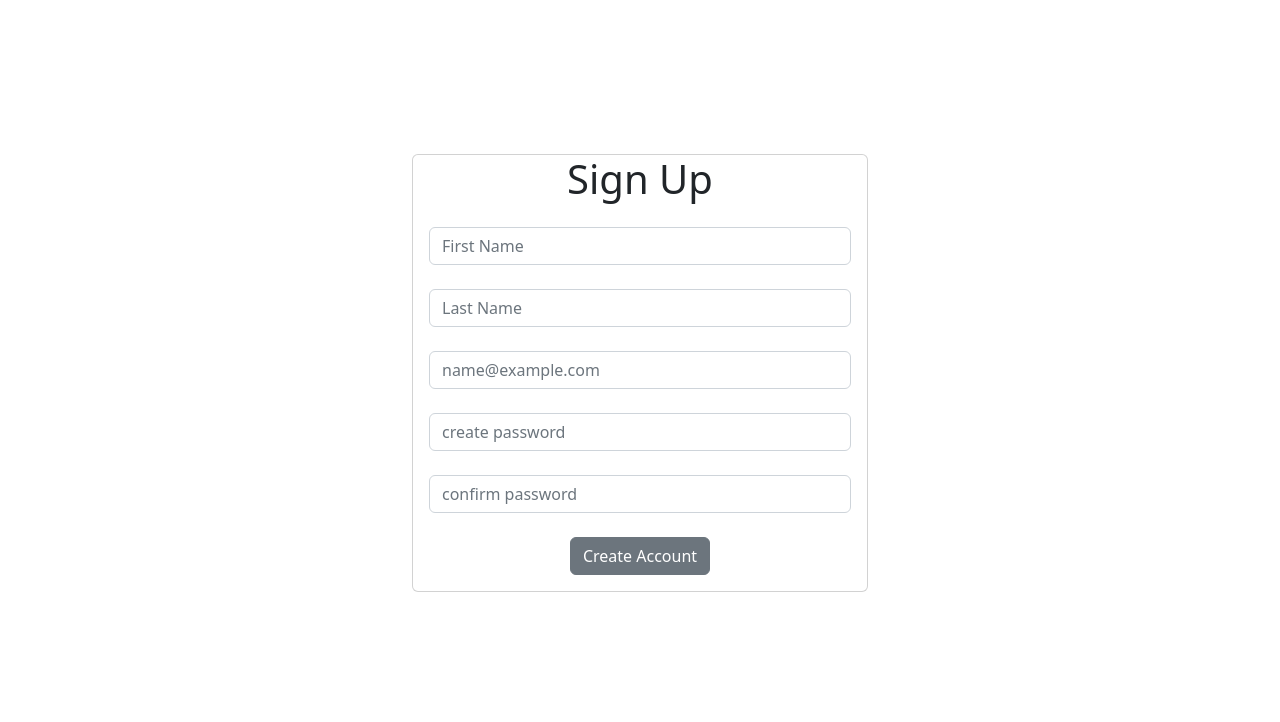
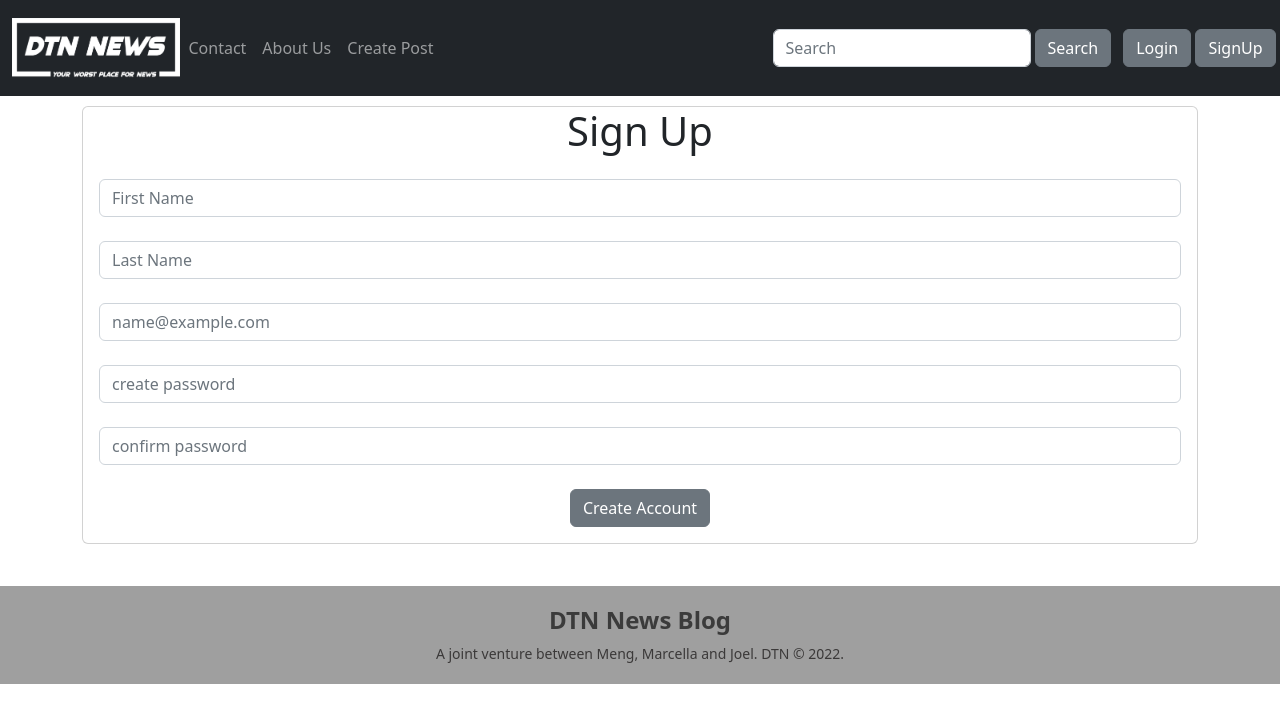
Before and after one commit to curlerhaus/DTNS_News_Blog, a React (Create React App) app in the folder client/: page /Signup in a window 1280 px wide. Shown: the top 722 px of the page. Built offline with nearby package versions, Linux system fonts and the light colour scheme.

Commit message:
updated login and signup pages

```diff
--- a/client/src/components/login.js
+++ b/client/src/components/login.js
@@ -1,65 +1,58 @@
-import React, { useState } from 'react'
-import { useNavigate } from "react-router-dom"
+import React, { useState } from "react";
+import { useNavigate } from "react-router-dom";
 
+import Container from "react-bootstrap/Container";
+import Card from "react-bootstrap/Card";
+import Form from "react-bootstrap/Form";
+import Button from "react-bootstrap/Button";
 
-import Container from 'react-bootstrap/Container';
-import Card from 'react-bootstrap/Card';
-import Form from 'react-bootstrap/Form';
-import Button from 'react-bootstrap/Button';
-
-
-
-
-import './login.css'
-
+import "./login.css";
+import Topnavbar from "./topnavbar";
+import Footer from "./footer";
 
 function Login() {
-
-    const [email, setEmail] = useState('')
-    const [password, setPassword] = useState('')
-    const navigate = useNavigate()
+  const [email, setEmail] = useState("");
+  const [password, setPassword] = useState("");
+  const navigate = useNavigate();
 
   const handleLogin = async () => {
     console.log("email,password", email, password);
     let result = await fetch("http://localhost:5000/login", {
-            method: 'post',
+      method: "post",
       body: JSON.stringify({ email, password }),
       headers: {
-                'Content-Type': 'application/json'
-            }
+        "Content-Type": "application/json",
+      },
     });
     result = await result.json();
-        console.log(result)
+    console.log(result);
     if (result.name) {
       localStorage.setItem("user", JSON.stringify(result));
-            navigate("/home")
+      navigate("/home");
     } else {
-            alert("Your database do not exist!")
+      alert("Your database do not exist!");
     }
-    }
+  };
 
   // Handling the email to login
   const handleEmail = (e) => {
     setEmail(e.target.value);
-
   };
 
   // Handling the password to login
   const handlePassword = (e) => {
     setPassword(e.target.value);
-
   };
 
   return (
-        <div className='login'>
-            <Container style={{ width: '30rem' }}>
-                <Card style={{ top: '9rem' }}>
+    <div className="login">
+      <Topnavbar />
+      <Container className="mb-3">
+        <Card className="mb-3">
           <h3>Log into DTNS News Blog</h3>
-                    <Card.Body >
+          <Card.Body>
             <Form>
-
               <Form.Control
-
                 type="text"
                 placeholder="name@example.com"
                 id="email"
@@ -78,15 +71,17 @@ function Login() {
                 onChange={handlePassword}
               />
               <br />
-                            <Button variant="secondary" onClick={handleLogin} > LOG IN</Button >
-
+              <Button variant="secondary" onClick={handleLogin}>
+                {" "}
+                LOG IN
+              </Button>
             </Form>
           </Card.Body>
         </Card>
       </Container>
-
-        </div >
-    )
+      <Footer />
+    </div>
+  );
 }
 
-export default Login
+export default Login;
--- a/client/src/components/signUp.js
+++ b/client/src/components/signUp.js
@@ -1,94 +1,71 @@
-
-import React, { useState } from 'react'
+import React, { useState } from "react";
 import { useNavigate } from "react-router-dom";
 
+import Container from "react-bootstrap/Container";
+import Card from "react-bootstrap/Card";
+import Form from "react-bootstrap/Form";
+import Button from "react-bootstrap/Button";
 
-import Container from 'react-bootstrap/Container';
-import Card from 'react-bootstrap/Card';
-import Form from 'react-bootstrap/Form';
-import Button from 'react-bootstrap/Button';
-
-import './signup.css'
-
-
+import "./signup.css";
+import Topnavbar from "./topnavbar";
+import Footer from "./footer";
 
 export default function SignUp() {
-
-
-
   //State for Registration
-    const [firstName, setFirstName] = useState('')
-    const [lastName, setLastName] = useState('')
-    const [email, setEmail] = useState('')
-    const [password, setPassword] = useState('')
-    const [password2, setPassword2] = useState('')
+  const [firstName, setFirstName] = useState("");
+  const [lastName, setLastName] = useState("");
+  const [email, setEmail] = useState("");
+  const [password, setPassword] = useState("");
+  const [password2, setPassword2] = useState("");
   const navigate = useNavigate();
-
-
-
 
   const collectData = async () => {
     console.log(firstName, lastName, email, password, password2);
-        let result = await fetch("http://localhost:5000/signup", {
-            method: 'post',
+    let result = await fetch("http://localhost:5001/signup", {
+      method: "post",
       body: JSON.stringify({ firstName, lastName, email, password, password2 }),
       headers: {
-                'Content-Type': 'application/json'
-            }
+        "Content-Type": "application/json",
+      },
     });
     result = await result.json();
     console.log(result);
     localStorage.setItem("user", JSON.stringify(result));
-        navigate('/login')
-
-    }
-
-
-
-
-
+    navigate("/login");
+  };
 
   // Handling the first change
   const handleFirstName = (e) => {
     setFirstName(e.target.value);
-
   };
 
   // Handling the last change
   const handleLastName = (e) => {
     setLastName(e.target.value);
-
   };
-
-
 
   // Handling the email change
   const handleEmail = (e) => {
     setEmail(e.target.value);
-
   };
 
   // Handling the password change
   const handlePassword = (e) => {
     setPassword(e.target.value);
-
   };
 
   // Handling the password2 confirm
   const handlePassword2 = (e) => {
-        setPassword2(e.target.value)
-
+    setPassword2(e.target.value);
   };
 
-
-
-
   return (
-        <div className='sign'>
-            <Container style={{ width: '30rem' }}>
-                <Card style={{ top: '9rem' }}>
+    <div className="sign">
+      <Topnavbar />
+      <Container className="mb-3">
+        <Card className="mb-3">
           <h1>Sign Up</h1>
-                    <Card.Body >
+          <Card.Body>
             <Form>
               <Form.Control
                 type="text"
@@ -105,7 +82,8 @@ export default function SignUp() {
                 id="name"
                 name="lastName"
                 value={lastName}
-                                onChange={handleLastName} />
+                onChange={handleLastName}
+              />
               <br />
               <Form.Control
                 type="text"
@@ -113,7 +91,8 @@ export default function SignUp() {
                 id="email"
                 name="email"
                 value={email}
-                                onChange={handleEmail} />
+                onChange={handleEmail}
+              />
               <br />
               <Form.Control
                 type="text"
@@ -121,7 +100,8 @@ export default function SignUp() {
                 id="password"
                 name="password"
                 value={password}
-                                onChange={handlePassword} />
+                onChange={handlePassword}
+              />
               <br />
               <Form.Control
                 type="text"
@@ -129,13 +109,17 @@ export default function SignUp() {
                 id="password2"
                 name="password2"
                 value={password2}
-                                onChange={handlePassword2} />
+                onChange={handlePassword2}
+              />
               <br />
-                            <Button variant="secondary" type="button" onClick={collectData}>Create Account</Button>
+              <Button variant="secondary" type="button" onClick={collectData}>
+                Create Account
+              </Button>
             </Form>
           </Card.Body>
         </Card>
       </Container>
-        </div >
-    )
+      <Footer />
+    </div>
+  );
 }
```
Also changed, not shown: 2 other files (tests, documents, lock files or other folders). Lines whose indentation alone changed are shown as unchanged.
